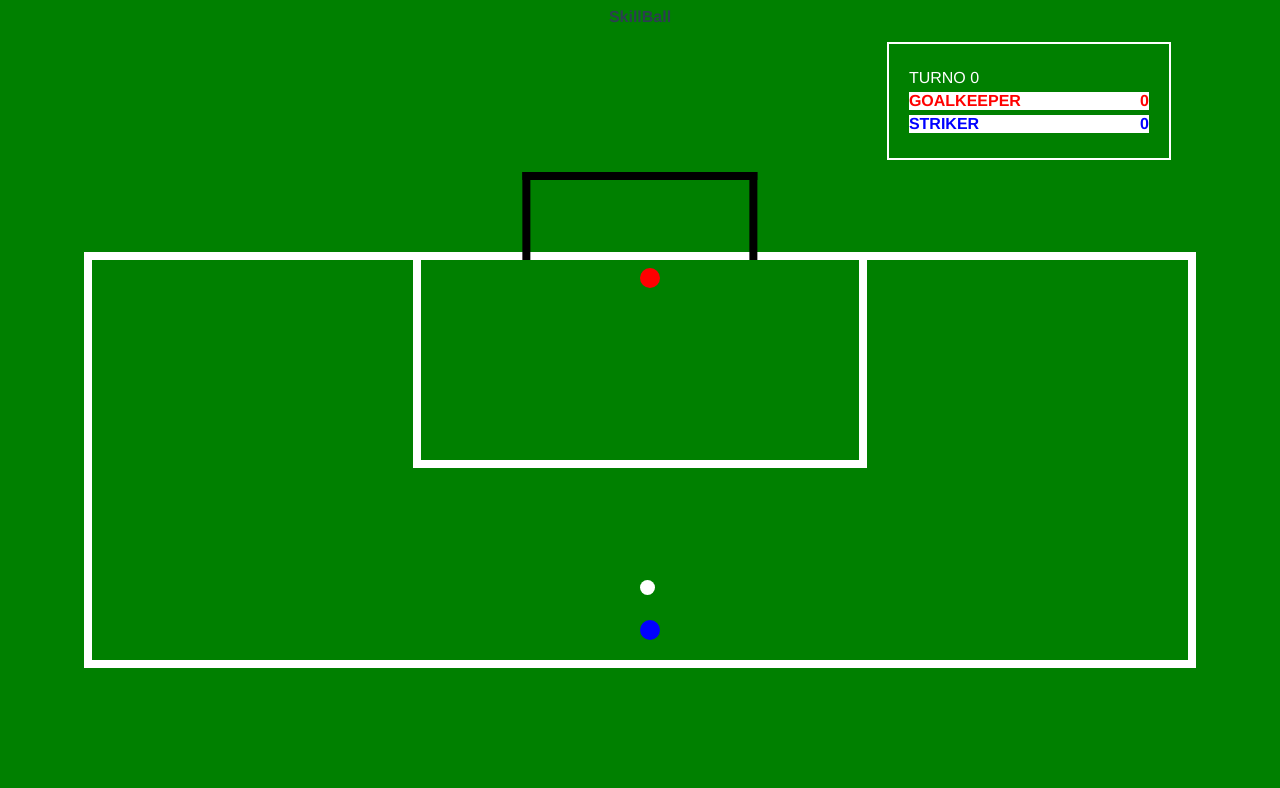
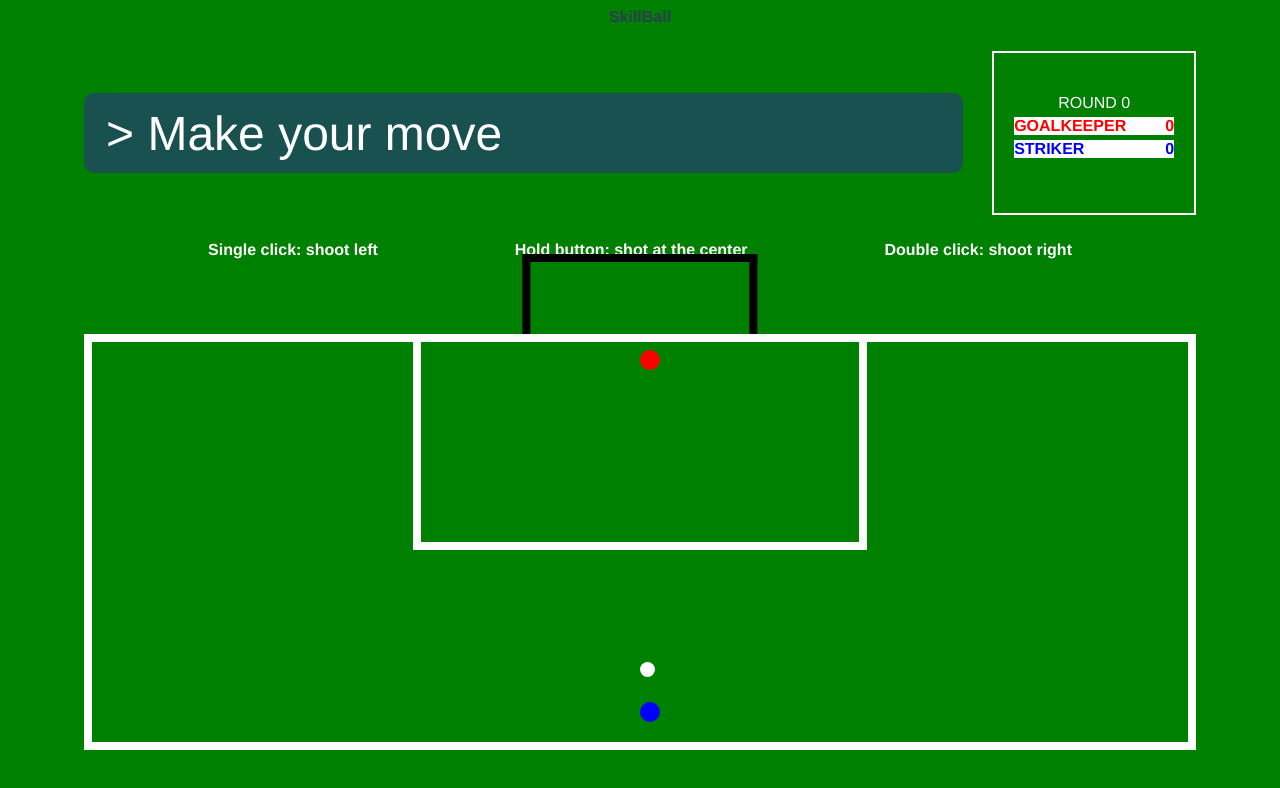
Before and after one commit to salvan13/skillball-ui, a Vue app: page / in a window 1280 px wide. Shown: the top 788 px of the page. Built offline with nearby package versions, Linux system fonts and the light colour scheme; no server answers.

Commit message:
Added MessageBoard

```diff
--- a/src/App.vue
+++ b/src/App.vue
@@ -2,13 +2,17 @@
   <div id="app">
     <strong>SkillBall</strong>
     <!-- <img alt="Vue logo" src="./assets/logo.png"> -->
-    <ScoreBoard :turn="game.state.turn" :score="game.state.score" />
+    <div class="container">
+      <MessageBoard />
+      <ScoreBoard :turn="game.state.turn" :score="game.state.score" />
+    </div>
     <Pitch :animation="game.state.animation" />
   </div>
 </template>
 
 <script>
 import Pitch from './components/Pitch.vue'
+import MessageBoard from './components/MessageBoard.vue'
 import ScoreBoard from './components/ScoreBoard.vue'
 import Game from './libs/game';
 
@@ -20,6 +24,7 @@ export default {
   },
   name: 'app',
   components: {
+    MessageBoard,
     ScoreBoard,
     Pitch
   },
@@ -44,4 +49,10 @@ html {
 #title {
   font-size: 60px;
 }
+.container {
+  display: flex;
+  align-items: center;
+  justify-content: space-between;
+  padding: 2% 6%;
+}
 </style>
--- /dev/null
+++ b/src/components/MessageBoard.vue
@@ -0,0 +1,31 @@
+<template>
+    <div class="message-board">
+        > {{ msg }}
+    </div>
+</template>
+
+<script>
+export default {
+    props: {
+        msg: {
+            type: String,
+            default: 'Make your move'
+        }
+    }
+}
+</script>
+
+<style>
+.message-board {
+    width: 75%;
+    display: flex;
+    justify-content: flex-start;
+    align-items: center;
+    color: white;
+    font-size: 6vh;
+    height: 10vh;
+    border-radius: 10px;
+    background-color: #195050;
+    padding: 0 2%;
+}
+</style>
--- a/src/components/Pitch.vue
+++ b/src/components/Pitch.vue
@@ -1,5 +1,12 @@
 <template>
     <div class="main-pitch">
+        <div class="instructions">
+            <div class="instruction">
+                Single click: shoot left
+            </div>
+            <div class="instruction">Hold button: shot at the center</div>
+            <div class="instruction">Double click: shoot right</div>
+        </div>
         <div class="real-pitch" :class="{'animated': animation.active}">
             <div class="box">
             </div>
@@ -12,6 +19,7 @@
 </template>
 
 <script>
+
 export default {
     props: {
         animation: {
@@ -27,13 +35,20 @@ export default {
     background-color: green;
     height: 100vh;
     display: flex;
+    flex-direction: column;
     margin: 0 auto;
+}
+.instructions {
+    display: flex;
+    justify-content: space-evenly;
+    padding: 0 5%;
+    font-weight: bold;
+    color: white;
 }
 
 .real-pitch {
     border: 1vh solid #fff;
     margin: 6% 6% 2%;
-    width: 100%;
     height: 50vh;
     position: relative;
 }
@@ -46,6 +61,7 @@ export default {
     min-width: 40%;
     max-width: 40%;
     min-height: 25vh;
+    z-index: 2;
 }
 
 .goal {
--- a/src/components/ScoreBoard.vue
+++ b/src/components/ScoreBoard.vue
@@ -1,7 +1,7 @@
 <template>
     <div class="scoreboard">
         <ul class="score-box">
-            <li class="score-data">TURNO {{ turn }}</li>
+            <li class="score-data turn">ROUND {{ turn }}</li>
             <li class="score-data score-goalkeeper">
                 <div class="title">GOALKEEPER</div>
                 <div class="value">{{ score.goalkeeper }}</div>
@@ -33,15 +33,16 @@ export default {
 .scoreboard {
     display: flex;
     justify-content: flex-end;
-    margin: 0 8%;
+    max-width: 25%;
+    height: 20vh;
+    border: 2px solid white;
 }
 .score-box {
-    border: 2px solid white;
     padding: 20px;
     list-style: none;
-    text-align: left;
     color: white;
-    width: 30vh;
+    width: 20vh;
+    font-size: 2vh;
 }
 .score-data {
     margin: 5px 0;
@@ -49,20 +50,20 @@ export default {
     justify-content: space-between;
     width: 100%;
 }
+.turn {
+    justify-content: center;
+}
 .score-striker {
     color: blue;
     font-weight: bold;
     background-color: white;
+    text-align: left;
+
 }
 .score-goalkeeper {
     color: red;
     font-weight: bold;
     background-color: white;
-}
-.title {
-    justify-items: flex-start;
-}
-.value {
-    justify-items: flex-end;
+    text-align: left;
 }
 </style>
```
